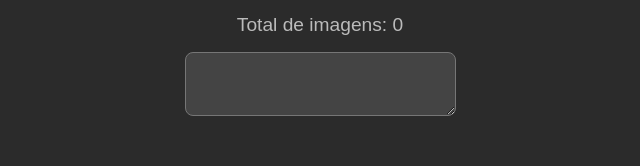
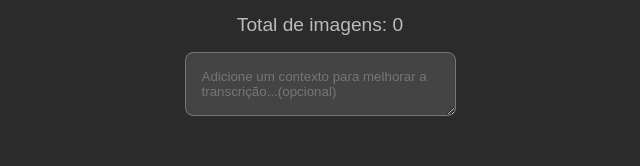
Before and after one commit to Kaduh15/img-to-text, a website: page public/index.html in a window 1280 px wide. Shown: the part 176-342 px from the top of the page, without its empty margins (320-960 px from the left). Drawn offline with Linux system fonts and the light colour scheme.

Commit message:
add placeholder to context textarea for better user guidance

```diff
--- a/public/index.html
+++ b/public/index.html
@@ -17,7 +17,7 @@
         <span>Total de imagens: <span id="total-images">0</span></span>
       </div>
 
-      <textarea name="context" id="context" ></textarea>
+      <textarea name="context" id="context" placeholder="Adicione um contexto para melhorar a transcrição...(opcional)"></textarea>
     </section>
 
     <section id="images-list"></section>
```
